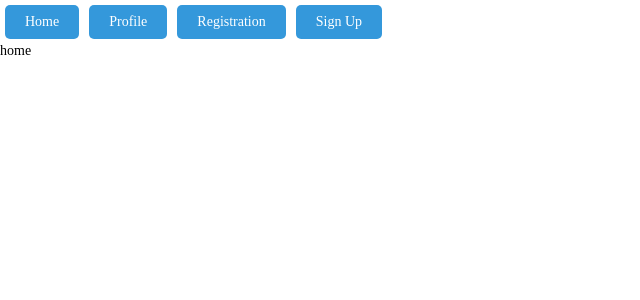
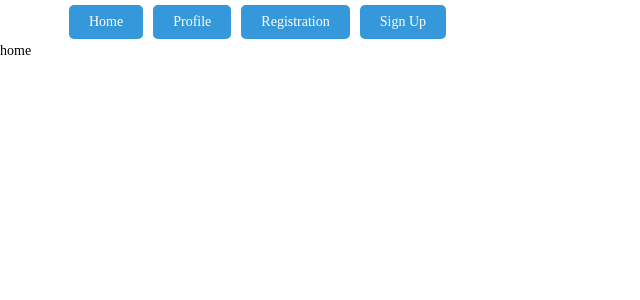
Before and after one commit to MEDOYED/harmonia, a React (Vite) app: page / in a window 1280 px wide. Shown: the top 300 px of the page, without its empty margins (0-640 px from the left). Built offline with nearby package versions, Linux system fonts and the light colour scheme.

Commit message:
change max-width in app-container

```diff
--- a/src/main.css
+++ b/src/main.css
@@ -1,5 +1,5 @@
 .app-container {
-  max-width: 1694px;
+  max-width: 90%;
   margin: 0 auto;
 }
 
```
